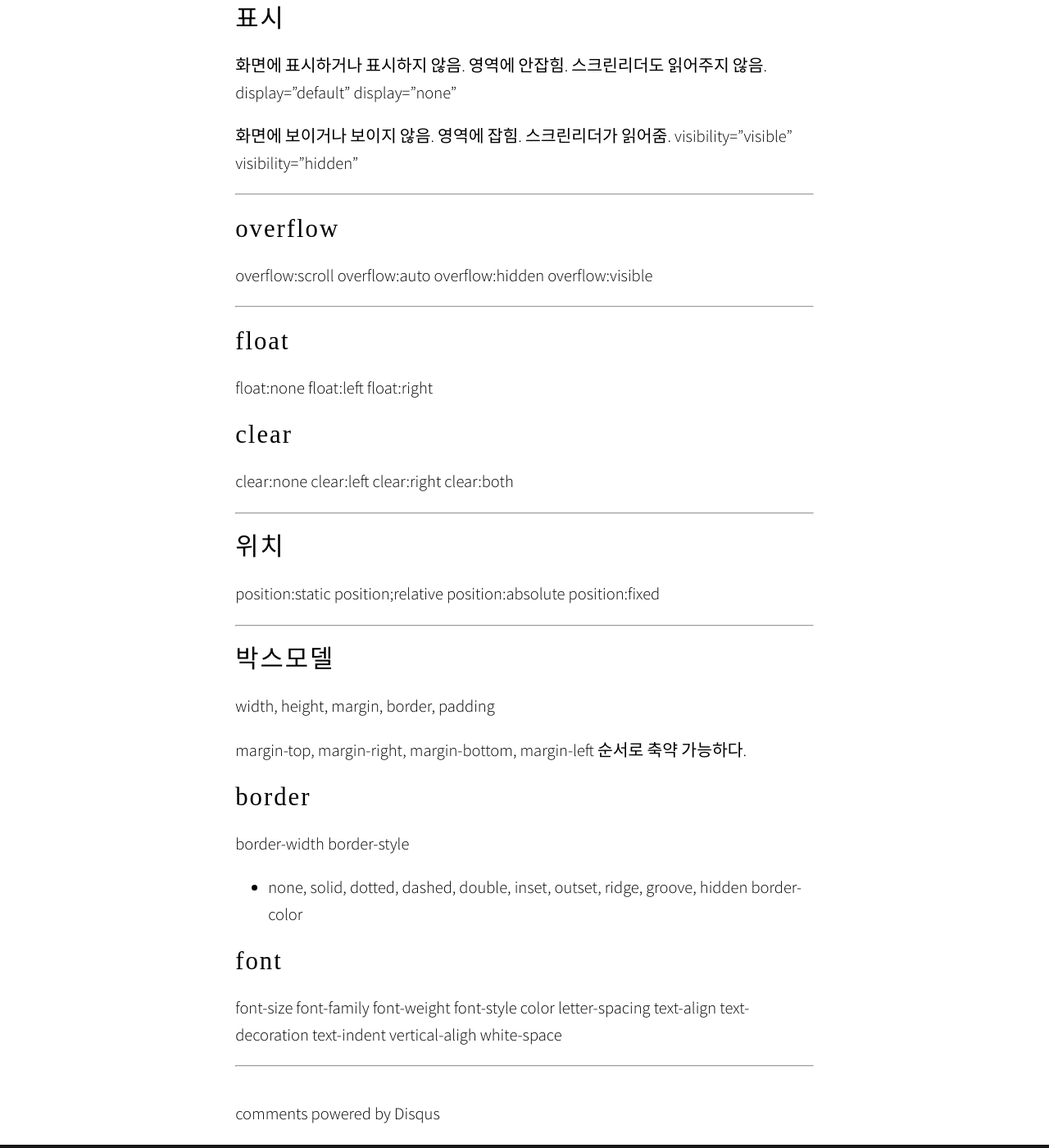
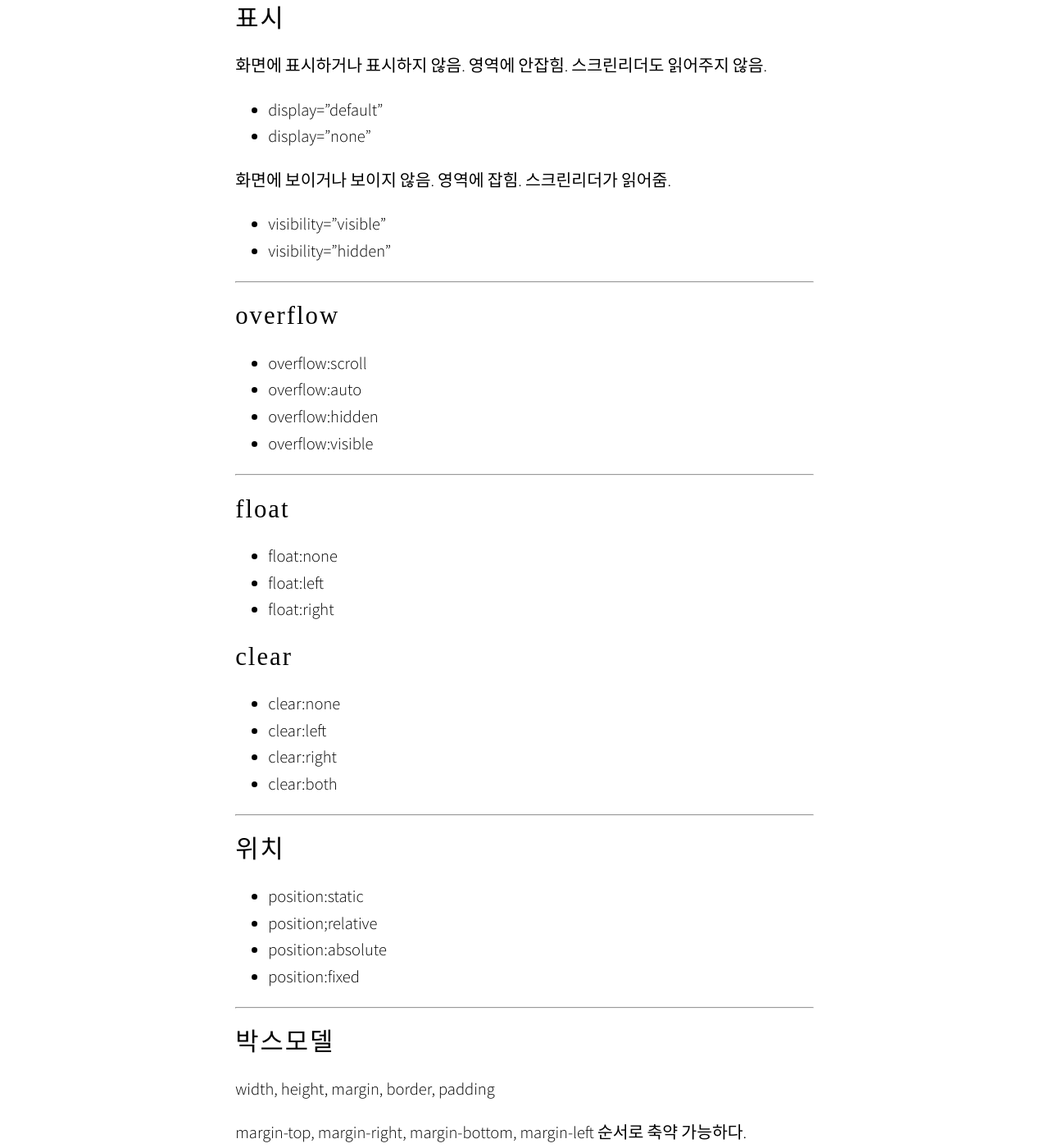
Before and after one commit to hyeonjae/hyeonjae.github.io.archive, a Jekyll site: the page built from _posts/2015-03-04-html.md, in a window 1280 px wide and 1400 px high, scrolled down 4502 px. Shown: the whole window at 82% size. Built offline with Jekyll 4.4.1, drawn with Linux system fonts in a browser that asks for light colours; nearby versions of some CDN libraries; some web fonts are replaced; comment, search, counter and statistics services are not loaded; some of the changed text lies outside the part shown.

Commit message:
no message

```diff
--- a/_posts/2015-03-04-html.md
+++ b/_posts/2015-03-04-html.md
@@ -158,41 +158,47 @@ good
 #표시
 
 화면에 표시하거나 표시하지 않음. 영역에 안잡힘. 스크린리더도 읽어주지 않음.
-display="default"
-display="none"
+
+ - display="default"
+ - display="none"
 
 화면에 보이거나 보이지 않음. 영역에 잡힘. 스크린리더가 읽어줌.
-visibility="visible"
-visibility="hidden"
+
+ - visibility="visible"
+ - visibility="hidden"
 
 ---
 
 #overflow
-overflow:scroll
-overflow:auto
-overflow:hidden
-overflow:visible
+
+ - overflow:scroll
+ - overflow:auto
+ - overflow:hidden
+ - overflow:visible
 
 ---
 
 #float
-float:none
-float:left
-float:right
+
+ - float:none
+ - float:left
+ - float:right
 
 #clear
-clear:none
-clear:left
-clear:right
-clear:both
+
+ - clear:none
+ - clear:left
+ - clear:right
+ - clear:both
 
 ---
 
 #위치
-position:static
-position;relative
-position:absolute
-position:fixed
+
+ - position:static
+ - position;relative
+ - position:absolute
+ - position:fixed
 
 ---
 
@@ -202,22 +208,23 @@ width, height, margin, border, padding
 margin-top, margin-right, margin-bottom, margin-left 순서로 축약 가능하다.
 
 #border
-border-width
-border-style
- - none, solid, dotted, dashed, double, inset, outset, ridge, groove, hidden
-border-color
+
+ - border-width
+ - border-style `none, solid, dotted, dashed, double, inset, outset, ridge, groove, hidden`
+ - border-color
 
 #font
-font-size
-font-family
-font-weight
-font-style
-color
-letter-spacing
-text-align
-text-decoration
-text-indent
-vertical-aligh
-white-space
+
+ - font-size
+ - font-family
+ - font-weight
+ - font-style
+ - color
+ - letter-spacing
+ - text-align
+ - text-decoration
+ - text-indent
+ - vertical-aligh
+ - white-space
 
 ---
```
